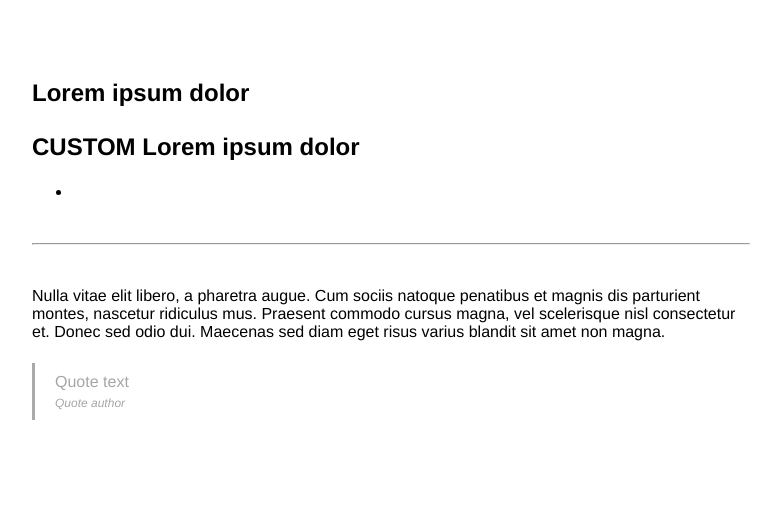
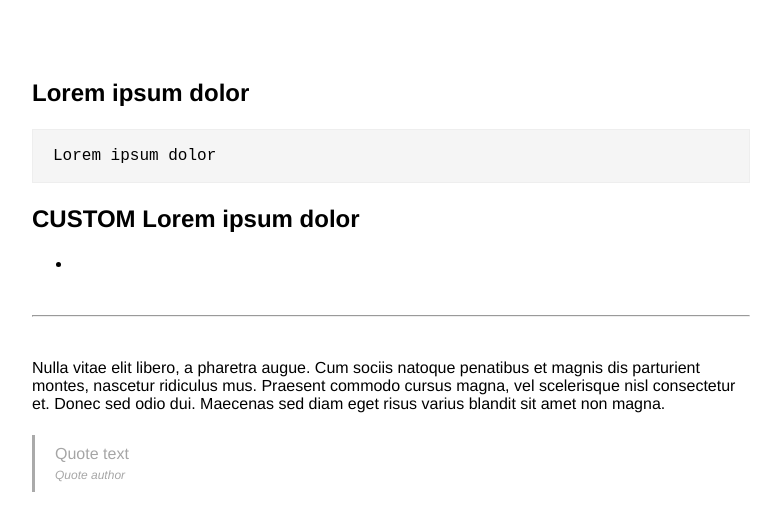
Before and after one commit to dziudek/publii-block-editor, a Vue app: page / in a window 1280 px wide. Shown: the top 530 px of the page, without its empty margins (249-1030 px from the left). Built offline with nearby package versions, Linux system fonts and the light colour scheme.

Commit message:
Added code block support

```diff
--- a/src/App.vue
+++ b/src/App.vue
@@ -23,6 +23,12 @@ export default {
 </script>
 
 <style lang="scss">
+*,
+*:after,
+*:before {
+  box-sizing: border-box;
+}
+
 #app {
   font-family: 'Avenir', Helvetica, Arial, sans-serif;
   -webkit-font-smoothing: antialiased;
--- a/src/components/BlockEditor.vue
+++ b/src/components/BlockEditor.vue
@@ -31,6 +31,7 @@ import BlockWrapper from './BlockWrapper.vue';
 import ContentEditableImprovements from './helpers/ContentEditableImprovements.vue';
 import { compileToFunctions } from 'vue-template-compiler';
 // default blocks
+import PubliiCode from './default-blocks/publii-code/block.vue';
 import PubliiHeader from './default-blocks/publii-header/block.vue';
 import PubliiList from './default-blocks/publii-list/block.vue';
 import PubliiParagraph from './default-blocks/publii-paragraph/block.vue';
@@ -43,6 +44,7 @@ export default {
   name: 'BlockEditor',
   components: {
     'block-wrapper': BlockWrapper,
+    'publii-code': PubliiCode,
     'publii-header': PubliiHeader,
     'publii-list': PubliiList,
     'publii-paragraph': PubliiParagraph,
@@ -65,6 +67,12 @@ export default {
         {
           id: 1555941441671,
           type: 'publii-header',
+          content: 'Lorem ipsum dolor',
+          config: {}
+        },
+        {
+          id: 1555941441622,
+          type: 'publii-code',
           content: 'Lorem ipsum dolor',
           config: {}
         },
--- /dev/null
+++ b/src/components/default-blocks/publii-code/block.vue
@@ -0,0 +1,75 @@
+<template>
+  <pre
+    class="publii-block-code"
+    ref="block"
+    contenteditable="true"
+    v-html="content" />
+</template>
+
+<script>
+import Block from './../../Block.vue';
+import ContentEditableImprovements from './../../helpers/ContentEditableImprovements.vue';
+
+export default {
+  name: 'Code',
+  mixins: [
+    Block,
+    ContentEditableImprovements
+  ],
+  data () {
+    return {
+      config: {},
+      content: ''
+    };
+  },
+  mounted () {
+    this.content = this.inputContent;
+    this.$refs['block'].addEventListener('keydown', this.handleEnterKey);
+  },
+  methods: {
+    handleEnterKey (e) {
+      if (e.code === 'Enter' && e.shiftKey === true) {
+        let newElementName = this.$parent.$parent.extensions.shortcutManager.checkContentForShortcuts(this.$refs['block'].innerHTML);
+        this.$bus.$emit('block-editor-add-block', newElementName, this.id);
+
+        if (newElementName !== 'publii-paragraph') {
+          this.$bus.$emit('block-editor-delete-block', this.id);
+        }
+
+        e.returnValue = false;
+      }
+    },
+    save () {
+      this.content = this.$refs['block'].innerHTML;
+
+      this.$bus.$emit('block-editor-save-block', {
+        id: this.id,
+        config: JSON.parse(JSON.stringify(this.config)),
+        content: this.content
+      });
+    }
+  },
+  beforeDestroy () {
+    this.$refs['block'].removeEventListener('keydown', this.handleEnterKey);
+  }
+}
+</script>
+
+<style lang="scss">
+.publii-block-code {
+  background: #f5f5f5;
+  border: 1px solid #eee;
+  font-size: 16px;
+  line-height: 1.4;
+  padding: 15px 20px;
+  outline: none;
+  width: 100%;
+
+  &:empty {
+    &:before {
+      content: 'Enter code';
+      opacity: .35;
+    }
+  }
+}
+</style>
--- a/src/components/default-blocks/publii-list/block.vue
+++ b/src/components/default-blocks/publii-list/block.vue
@@ -33,7 +33,7 @@ export default {
     this.$refs['block'].addEventListener('keydown', this.handleTabKey);
   },
   methods: {
-    handleTabKey (e) {l
+    handleTabKey (e) {
       if (
         e.code === 'Backspace' &&
         (
```
Also changed, not shown: src/components/extensions/ShortcutManager.js (+2 -0 lines), src/components/default-blocks/publii-code/render.js (added).
